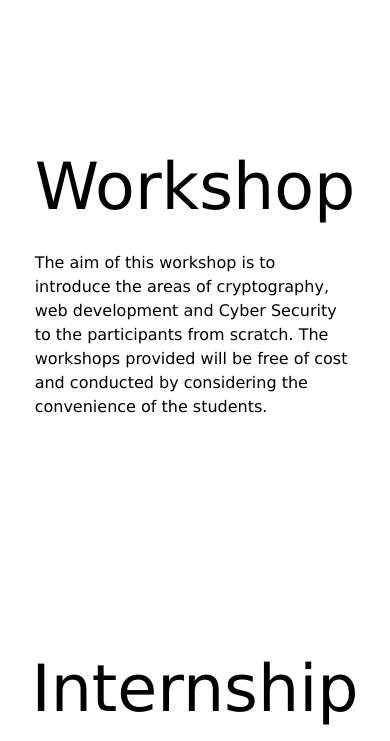
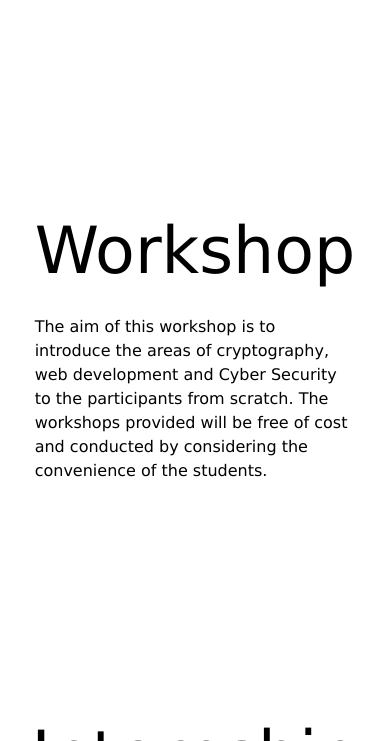
Before and after one commit to nehalambar/PROJECT-CODEOS, a plain HTML site: page index.html in a window 390 px wide. Shown: the part 988-1729 px from the top of the page. Drawn offline with nearby package versions, Linux system fonts and the light colour scheme; a script that the page names is missing.

Commit message:
Update style.css

```diff
--- a/style.css
+++ b/style.css
@@ -271,7 +271,7 @@ top: 15px;
         flex-direction: column;
     }
     .sectiontag{
-        padding-top: 40%;
+        padding-top: 60%;
     }
     .secright img{
 
```
